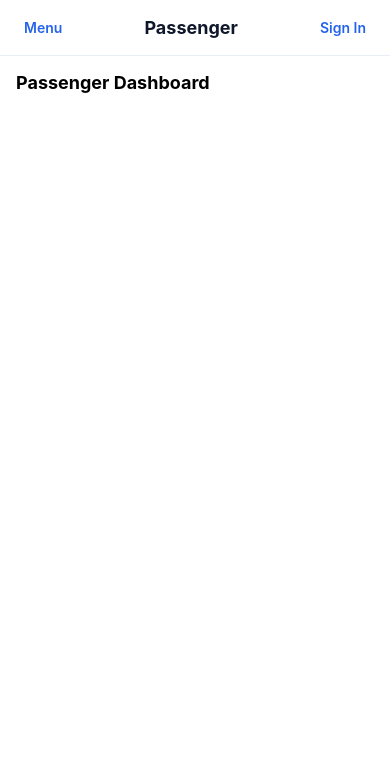
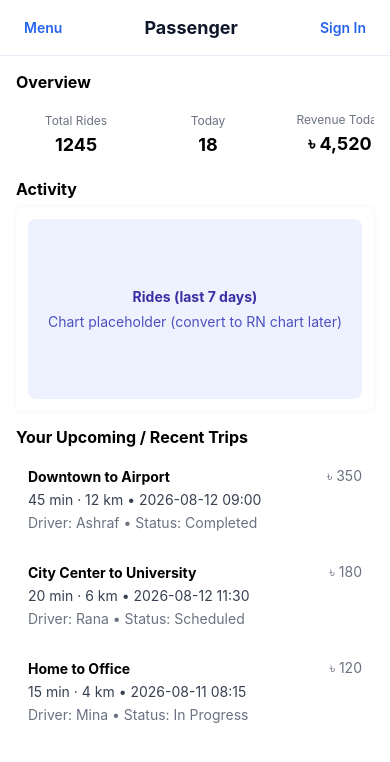
Before and after one commit to ShahriyarSumon/pother-dake-mobile, a React Native app: screen /Passenger in a window 390 px wide. Shown: the top 762 px of the page. Built offline with nearby package versions, Linux system fonts and the light colour scheme.

Commit message:
feat(rn): convert core dashboards (Passenger, Driver, TripDetails) + ui primitives and mock data enhancements

```diff
--- /dev/null
+++ b/src/components/ui/Card.tsx
@@ -0,0 +1,14 @@
+import styled from 'styled-components/native';
+import React from 'react';
+
+const Card = styled.View`
+  background-color: #ffffff;
+  padding: 12px;
+  border-radius: 8px;
+  shadow-color: #000;
+  shadow-opacity: 0.05;
+  shadow-radius: 6px;
+  elevation: 2;
+`;
+
+export default Card;
--- /dev/null
+++ b/src/components/ui/ChartPlaceholder.tsx
@@ -0,0 +1,20 @@
+import styled from 'styled-components/native';
+import React from 'react';
+import { Text } from 'react-native';
+
+const Box = styled.View`
+  height: 180px;
+  border-radius: 8px;
+  background-color: #eef2ff;
+  align-items: center;
+  justify-content: center;
+`;
+
+export default function ChartPlaceholder({ title }: { title?: string }) {
+  return (
+    <Box>
+      <Text style={{fontWeight: '700', color: '#3730a3'}}>{title || 'Chart'}</Text>
+      <Text style={{marginTop: 8, color: '#4c51bf'}}>Chart placeholder (convert to RN chart later)</Text>
+    </Box>
+  );
+}
--- /dev/null
+++ b/src/components/ui/StatCard.tsx
@@ -0,0 +1,34 @@
+import styled from 'styled-components/native';
+import React from 'react';
+import { Text } from 'react-native';
+
+const Container = styled.View`
+  background-color: #fff;
+  padding: 12px;
+  border-radius: 8px;
+  align-items: center;
+  justify-content: center;
+  margin-right: 12px;
+  min-width: 120px;
+  elevation: 2;
+`;
+
+const Label = styled.Text`
+  font-size: 12px;
+  color: #6b7280;
+`;
+
+const Value = styled.Text`
+  font-size: 18px;
+  font-weight: 700;
+  margin-top: 6px;
+`;
+
+export default function StatCard({ label, value }: { label: string; value: string | number }) {
+  return (
+    <Container>
+      <Label>{label}</Label>
+      <Value>{value}</Value>
+    </Container>
+  );
+}
--- a/src/screens/DriverDashboard.tsx
+++ b/src/screens/DriverDashboard.tsx
@@ -1,12 +1,31 @@
 import styled from 'styled-components/native';
 import React from 'react';
-import { Text } from 'react-native';
+import { View, Text, FlatList, TouchableOpacity } from 'react-native';
 import Header from '../components/Header';
+import Card from '../components/ui/Card';
+import ChartPlaceholder from '../components/ui/ChartPlaceholder';
+import mockData from '../services/mockData';
 
 const Container = styled.View`
   flex: 1;
+  background-color: ${p => p.theme.colors.background};
+`;
+
+const Content = styled.ScrollView`
   padding: 16px;
-  background-color: ${p => p.theme.colors.background};
+`;
+
+const SectionTitle = styled.Text`
+  font-size: 16px;
+  font-weight: 700;
+  margin-bottom: 8px;
+`;
+
+const RequestItem = styled.View`
+  padding: 12px;
+  border-radius: 8px;
+  background-color: #fff;
+  margin-bottom: 8px;
 `;
 
 export default function DriverDashboard({ navigation }: any) {
@@ -14,7 +33,31 @@ export default function DriverDashboard({ navigation }: any) {
     <>
       <Header navigation={navigation} title="Driver" />
       <Container>
-        <Text style={{fontSize: 18, fontWeight: '700'}}>Driver Dashboard</Text>
+        <Content>
+          <SectionTitle>Earnings</SectionTitle>
+          <Card>
+            <Text style={{fontSize: 18, fontWeight: '700'}}>৳ 12,480</Text>
+            <Text style={{color: '#6b7280', marginTop: 6}}>This month</Text>
+          </Card>
+
+          <SectionTitle style={{marginTop: 16}}>Live Requests</SectionTitle>
+          <FlatList
+            data={mockData.trips}
+            keyExtractor={(i) => i.id}
+            renderItem={({ item }) => (
+              <RequestItem>
+                <Text style={{fontWeight: '700'}}>{item.title}</Text>
+                <Text style={{color: '#6b7280', marginTop: 6}}>{item.subtitle}</Text>
+                <Text style={{color: '#2563eb', marginTop: 8}}>Accept</Text>
+              </RequestItem>
+            )}
+          />
+
+          <SectionTitle style={{marginTop: 16}}>Performance</SectionTitle>
+          <Card>
+            <ChartPlaceholder title="Trips / Week" />
+          </Card>
+        </Content>
       </Container>
     </>
   );
--- a/src/screens/PassengerDashboard.tsx
+++ b/src/screens/PassengerDashboard.tsx
@@ -1,12 +1,37 @@
 import styled from 'styled-components/native';
 import React from 'react';
-import { Text } from 'react-native';
+import { View, Text, FlatList, TouchableOpacity, ScrollView } from 'react-native';
 import Header from '../components/Header';
+import StatCard from '../components/ui/StatCard';
+import Card from '../components/ui/Card';
+import ChartPlaceholder from '../components/ui/ChartPlaceholder';
+import mockData from '../services/mockData';
 
 const Container = styled.View`
   flex: 1;
+  background-color: ${p => p.theme.colors.background};
+`;
+
+const Content = styled.ScrollView`
   padding: 16px;
-  background-color: ${p => p.theme.colors.background};
+`;
+
+const SectionTitle = styled.Text`
+  font-size: 16px;
+  font-weight: 700;
+  margin-bottom: 8px;
+`;
+
+const TripItem = styled.TouchableOpacity`
+  padding: 12px;
+  border-radius: 8px;
+  background-color: #fff;
+  margin-bottom: 8px;
+`;
+
+const Row = styled.View`
+  flex-direction: row;
+  align-items: center;
 `;
 
 export default function PassengerDashboard({ navigation }: any) {
@@ -14,7 +39,35 @@ export default function PassengerDashboard({ navigation }: any) {
     <>
       <Header navigation={navigation} title="Passenger" />
       <Container>
-        <Text style={{fontSize: 18, fontWeight: '700'}}>Passenger Dashboard</Text>
+        <Content>
+          <SectionTitle>Overview</SectionTitle>
+          <ScrollView horizontal showsHorizontalScrollIndicator={false} style={{marginBottom: 12}}>
+            <StatCard label="Total Rides" value={mockData.stats.totalRides} />
+            <StatCard label="Today" value={mockData.stats.todayRides} />
+            <StatCard label="Revenue Today" value={mockData.stats.revenueToday} />
+          </ScrollView>
+
+          <SectionTitle>Activity</SectionTitle>
+          <Card>
+            <ChartPlaceholder title="Rides (last 7 days)" />
+          </Card>
+
+          <SectionTitle style={{marginTop: 16}}>Your Upcoming / Recent Trips</SectionTitle>
+          <FlatList
+            data={mockData.trips}
+            keyExtractor={(item) => item.id}
+            renderItem={({ item }) => (
+              <TripItem onPress={() => navigation.navigate('TripDetails', { id: item.id })}>
+                <Row style={{justifyContent: 'space-between'}}>
+                  <Text style={{fontWeight: '700'}}>{item.title}</Text>
+                  <Text style={{color: '#6b7280'}}>{item.fare}</Text>
+                </Row>
+                <Text style={{color: '#374151', marginTop: 6}}>{item.subtitle} • {item.time}</Text>
+                <Text style={{marginTop: 6, color: '#6b7280'}}>Driver: {item.driver} • Status: {item.status}</Text>
+              </TripItem>
+            )}
+          />
+        </Content>
       </Container>
     </>
   );
--- a/src/screens/TripDetails.tsx
+++ b/src/screens/TripDetails.tsx
@@ -1,22 +1,52 @@
 import styled from 'styled-components/native';
 import React from 'react';
-import { View, Text } from 'react-native';
+import { View, Text, TouchableOpacity } from 'react-native';
 import Header from '../components/Header';
+import Card from '../components/ui/Card';
+import mockData from '../services/mockData';
 
 const Container = styled.View`
   flex: 1;
+  background-color: ${p => p.theme.colors.background};
+`;
+
+const Content = styled.ScrollView`
   padding: 16px;
-  background-color: ${p => p.theme.colors.background};
+`;
+
+const SectionTitle = styled.Text`
+  font-size: 16px;
+  font-weight: 700;
+  margin-bottom: 8px;
 `;
 
 export default function TripDetails({ route, navigation }: any) {
   const id = route?.params?.id;
+  const trip = mockData.trips.find(t => t.id === id) || mockData.trips[0];
+
   return (
     <>
       <Header navigation={navigation} title="Trip Details" />
       <Container>
-        <Text style={{fontSize: 18, fontWeight: '700'}}>Trip Details</Text>
-        <Text style={{marginTop: 8}}>Trip id: {id}</Text>
+        <Content>
+          <SectionTitle>Trip</SectionTitle>
+          <Card>
+            <Text style={{fontSize: 18, fontWeight: '700'}}>{trip.title}</Text>
+            <Text style={{marginTop: 8}}>{trip.pickup} → {trip.dropoff}</Text>
+            <Text style={{marginTop: 8}}>Driver: {trip.driver} • Fare: {trip.fare}</Text>
+            <Text style={{marginTop: 8, color: '#6b7280'}}>Time: {trip.time}</Text>
+          </Card>
+
+          <SectionTitle style={{marginTop: 16}}>Map</SectionTitle>
+          <Card>
+            <Text style={{color: '#6b7280'}}>Map placeholder — replace with react-native-maps or MapView</Text>
+          </Card>
+
+          <SectionTitle style={{marginTop: 16}}>Actions</SectionTitle>
+          <TouchableOpacity onPress={() => alert('Contact driver (mock)')} style={{backgroundColor: '#2563eb', padding: 12, borderRadius: 8}}>
+            <Text style={{color: '#fff', fontWeight: '700'}}>Contact Driver</Text>
+          </TouchableOpacity>
+        </Content>
       </Container>
     </>
   );
--- a/src/services/mockData.ts
+++ b/src/services/mockData.ts
@@ -1,8 +1,17 @@
 const mockData = {
   trips: [
-    { id: '1', title: 'Downtown to Airport', subtitle: '45 min · 12 km' },
-    { id: '2', title: 'City Center to University', subtitle: '20 min · 6 km' },
-    { id: '3', title: 'Home to Office', subtitle: '15 min · 4 km' }
+    { id: '1', title: 'Downtown to Airport', subtitle: '45 min · 12 km', fare: '৳ 350', driver: 'Ashraf', status: 'Completed', pickup: 'Downtown', dropoff: 'Airport', time: '2026-08-12 09:00' },
+    { id: '2', title: 'City Center to University', subtitle: '20 min · 6 km', fare: '৳ 180', driver: 'Rana', status: 'Scheduled', pickup: 'City Center', dropoff: 'University', time: '2026-08-12 11:30' },
+    { id: '3', title: 'Home to Office', subtitle: '15 min · 4 km', fare: '৳ 120', driver: 'Mina', status: 'In Progress', pickup: 'Home', dropoff: 'Office', time: '2026-08-11 08:15' }
+  ],
+  stats: {
+    totalRides: 1245,
+    todayRides: 18,
+    revenueToday: '৳ 4,520'
+  },
+  drivers: [
+    { id: 'd1', name: 'Ashraf', rating: 4.9, trips: 1200 },
+    { id: 'd2', name: 'Rana', rating: 4.6, trips: 320 }
   ]
 };
 
```
